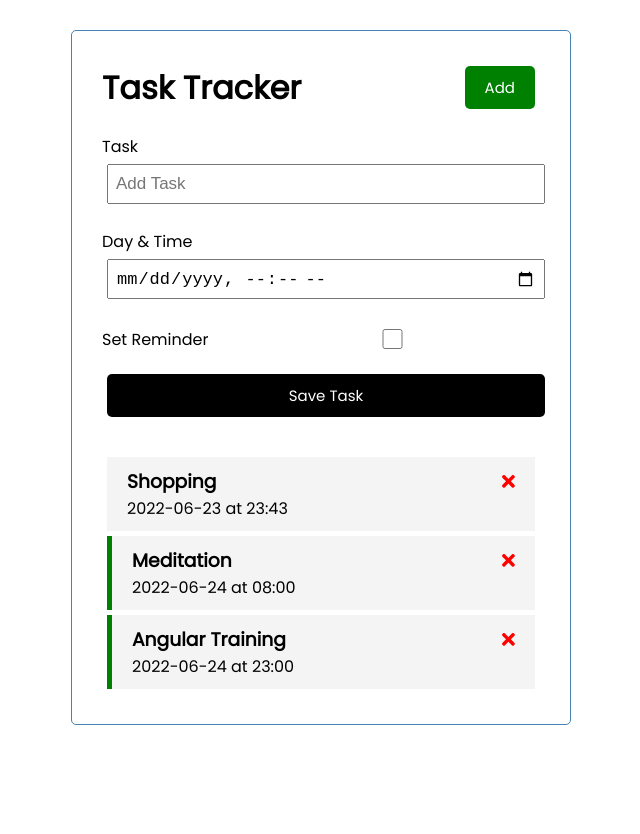
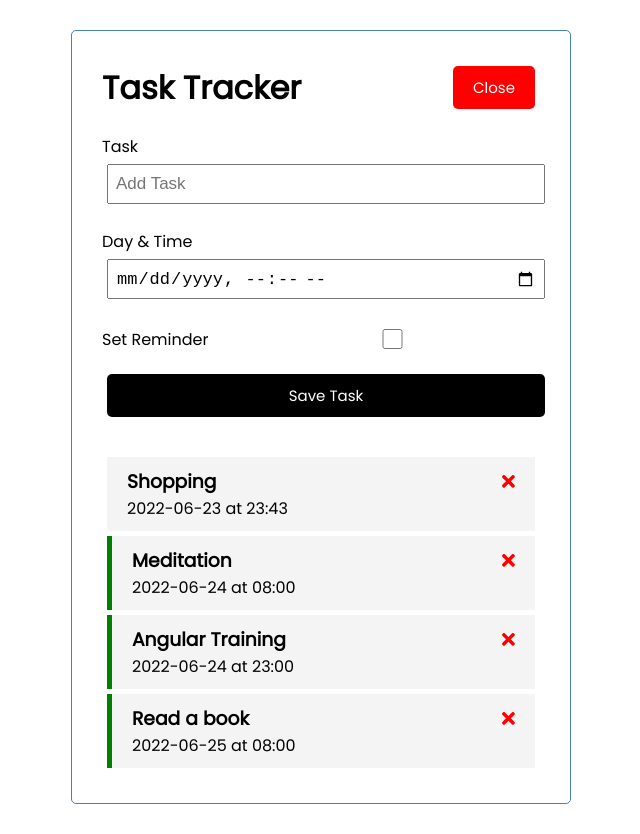
Before and after one commit to HuzefaC/task-tracker, an Angular app: page / in a window 1280 px wide. Both pictures are taken after a click on the button "Add". Shown: the whole page, without its empty margins (319-959 px from the left). Before the commit the page ends 800 px from the top, so only its background shows below. Built offline with nearby package versions, Linux system fonts and the light colour scheme; data requests are answered from the project's data file.

Commit message:
feat: add option to toggle form

```diff
--- a/db.json
+++ b/db.json
@@ -17,6 +17,12 @@
       "day": "2022-06-24 at 23:00",
       "reminder": true,
       "id": 9
+    },
+    {
+      "text": "Read a book",
+      "day": "2022-06-25 at 08:00",
+      "reminder": true,
+      "id": 10
     }
   ]
 }
--- a/src/app/components/add-task/add-task.component.html
+++ b/src/app/components/add-task/add-task.component.html
@@ -1,4 +1,4 @@
-<form class="add-form" (ngSubmit)="onSubmit()">
+<form class="add-form" (ngSubmit)="onSubmit()" *ngIf="showAddTask">
   <div class="form-control">
     <label for="text">Task</label>
     <input
--- a/src/app/components/add-task/add-task.component.ts
+++ b/src/app/components/add-task/add-task.component.ts
@@ -1,5 +1,7 @@
 import { Component, EventEmitter, OnInit, Output } from '@angular/core';
 import { Task } from 'src/app/Task';
+import { UiService } from 'src/app/services/ui.service';
+import { Subscription } from 'rxjs';
 
 @Component({
   selector: 'app-add-task',
@@ -10,9 +12,15 @@ export class AddTaskComponent implements OnInit {
   text: string;
   day: string;
   reminder: boolean = false;
+  showAddTask: boolean = false;
+  subscription: Subscription;
   @Output() onAddTask: EventEmitter<Task> = new EventEmitter<Task>();
 
-  constructor() {}
+  constructor(private uiService: UiService) {
+    this.subscription = this.uiService
+      .onToggle()
+      .subscribe((value) => (this.showAddTask = value));
+  }
 
   ngOnInit(): void {}
 
--- a/src/app/components/header/header.component.html
+++ b/src/app/components/header/header.component.html
@@ -1,8 +1,8 @@
 <header>
   <h1>{{ title }}</h1>
   <app-buttons
-    color="green"
-    text="Add"
+    color="{{ showAddTask ? 'red' : 'green' }}"
+    text="{{ showAddTask ? 'Close' : 'Add' }}"
     (btnClick)="toggleAddTask()"
   ></app-buttons>
 </header>
--- a/src/app/components/header/header.component.ts
+++ b/src/app/components/header/header.component.ts
@@ -1,4 +1,6 @@
 import { Component, OnInit } from '@angular/core';
+import { Subscription } from 'rxjs';
+import { UiService } from 'src/app/services/ui.service';
 
 @Component({
   selector: 'app-header',
@@ -7,12 +9,18 @@ import { Component, OnInit } from '@angular/core';
 })
 export class HeaderComponent implements OnInit {
   title: string = 'Task Tracker';
+  showAddTask: boolean = false;
+  subscription: Subscription;
 
-  constructor() {}
+  constructor(private uiService: UiService) {
+    this.subscription = this.uiService
+      .onToggle()
+      .subscribe((value) => (this.showAddTask = value));
+  }
 
   ngOnInit(): void {}
 
   toggleAddTask() {
-    console.log('Toggle Add Task');
+    this.uiService.toggleAddTask();
   }
 }
--- /dev/null
+++ b/src/app/services/ui.service.ts
@@ -0,0 +1,22 @@
+import { Injectable } from '@angular/core';
+import { Observable } from 'rxjs';
+import { Subject } from 'rxjs';
+
+@Injectable({
+  providedIn: 'root',
+})
+export class UiService {
+  private showAddTask: boolean = false;
+  private subject = new Subject<any>();
+
+  constructor() {}
+
+  toggleAddTask(): void {
+    this.showAddTask = !this.showAddTask;
+    this.subject.next(this.showAddTask);
+  }
+
+  onToggle(): Observable<any> {
+    return this.subject.asObservable();
+  }
+}
```
Also changed, not shown: 1 other file (tests, documents, lock files or other folders).
